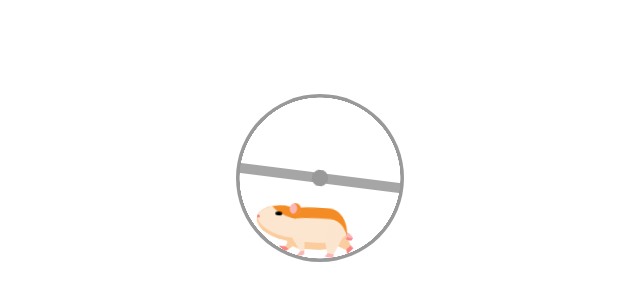
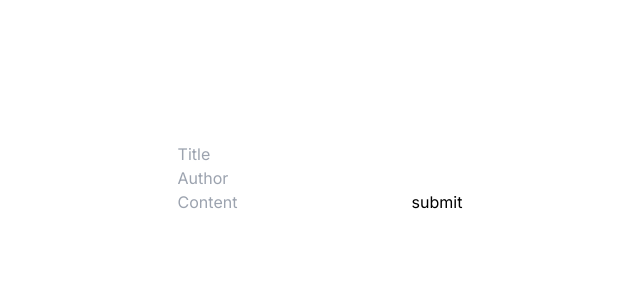
Before and after one commit to PhanTinh101201/next-page, a Next.js app: page / in a window 1280 px wide. Shown: the part 222-522 px from the top of the page, without its empty margins (320-960 px from the left). Built offline with nearby package versions, Linux system fonts and the light colour scheme.

Commit message:
demo json server in vercel

```diff
--- a/src/app/layout.tsx
+++ b/src/app/layout.tsx
@@ -6,7 +6,7 @@ const inter = Inter({ subsets: ['latin'] })
 
 export const metadata: Metadata = {
   title: 'Coming Soon',
-  description: 'Generated by create next app',
+  description: '*',
 }
 
 export default function RootLayout({
--- a/src/app/page.tsx
+++ b/src/app/page.tsx
@@ -1,10 +1,42 @@
-import LoadingPage from "@/components/loading";
+"use client";
 import React from "react";
+import { useForm, SubmitHandler } from "react-hook-form";
+
+interface FormValues {
+  title: string;
+  author: string;
+  content: string;
+}
 
 const HomePage = () => {
+  const { register, handleSubmit } = useForm<FormValues>();
+
+  const onSubmit: SubmitHandler<FormValues> = (data) => {
+    fetch(`https://demo-fake-json.onrender.com/blogs`, {
+      method: "POST",
+      headers: {
+        Accept: "application/json, text/plain, */*",
+        "Content-Type": "application/json",
+      },
+      body: JSON.stringify(data),
+    })
+      .then((res) => res.json())
+      .then((res) => {
+        console.log(res);
+      });
+  };
+
   return (
     <div className="flex justify-center items-center h-[100vh]">
-      <LoadingPage />
+      <form onSubmit={handleSubmit(onSubmit)}>
+        <input {...register("title")} type="text" placeholder="Title" />
+        <br />
+        <input {...register("author")} type="text" placeholder="Author" />
+        <br />
+        <input {...register("content")} type="text" placeholder="Content" />
+
+        <button type="submit">submit</button>
+      </form>
     </div>
   );
 };
--- a/src/components/loading/index.tsx
+++ b/src/components/loading/index.tsx
@@ -3,28 +3,7 @@ import "../../styles/styles.css";
 
 const LoadingPage = () => {
   return (
-    <div
-      aria-label="Orange and tan hamster running in a metal wheel"
-      role="img"
-      className="wheel-and-hamster"
-    >
-      <div className="wheel"></div>
-      <div className="hamster">
-        <div className="hamster__body">
-          <div className="hamster__head">
-            <div className="hamster__ear"></div>
-            <div className="hamster__eye"></div>
-            <div className="hamster__nose"></div>
-          </div>
-          <div className="hamster__limb hamster__limb--fr"></div>
-          <div className="hamster__limb hamster__limb--fl"></div>
-          <div className="hamster__limb hamster__limb--br"></div>
-          <div className="hamster__limb hamster__limb--bl"></div>
-          <div className="hamster__tail"></div>
-        </div>
-      </div>
-      <div className="spoke"></div>
-    </div>
+    <div className="loader"/>
   );
 };
 
--- a/src/styles/styles.css
+++ b/src/styles/styles.css
@@ -2,275 +2,83 @@
 @tailwind components;
 @tailwind utilities;
 
-.wheel-and-hamster {
-    --dur: 1s;
-    position: relative;
-    width: 12em;
-    height: 12em;
-    font-size: 14px;
+.loader {
+  animation: rotate 1s infinite;
+  height: 50px;
+  width: 50px;
 }
 
-  .wheel,
-  .hamster,
-  .hamster div,
-  .spoke {
-    position: absolute;
+.loader:before,
+.loader:after {
+  border-radius: 50%;
+  content: '';
+  display: block;
+  height: 20px;
+  width: 20px;
 }
 
-  .wheel,
-  .spoke {
-    border-radius: 50%;
-    top: 0;
-    left: 0;
-    width: 100%;
-    height: 100%;
+.loader:before {
+  animation: ball1 1s infinite;
+  background-color: #cb2025;
+  box-shadow: 30px 0 0 #f8b334;
+  margin-bottom: 10px;
 }
 
-  .wheel {
-    background: radial-gradient(100% 100% at center,hsla(0,0%,60%,0) 47.8%,hsl(0,0%,60%) 48%);
-    z-index: 2;
+.loader:after {
+  animation: ball2 1s infinite;
+  background-color: #00a096;
+  box-shadow: 30px 0 0 #97bf0d;
 }
 
-  .hamster {
-    animation: hamster var(--dur) ease-in-out infinite;
-    top: 50%;
-    left: calc(50% - 3.5em);
-    width: 7em;
-    height: 3.75em;
-    transform: rotate(4deg) translate(-0.8em,1.85em);
-    transform-origin: 50% 0;
-    z-index: 1;
-  }
-
-  .hamster__head {
-    animation: hamsterHead var(--dur) ease-in-out infinite;
-    background: hsl(30,90%,55%);
-    border-radius: 70% 30% 0 100% / 40% 25% 25% 60%;
-    box-shadow: 0 -0.25em 0 hsl(30,90%,80%) inset,
-          0.75em -1.55em 0 hsl(30,90%,90%) inset;
-    top: 0;
-    left: -2em;
-    width: 2.75em;
-    height: 2.5em;
-    transform-origin: 100% 50%;
-  }
-
-  .hamster__ear {
-    animation: hamsterEar var(--dur) ease-in-out infinite;
-    background: hsl(0,90%,85%);
-    border-radius: 50%;
-    box-shadow: -0.25em 0 hsl(30,90%,55%) inset;
-    top: -0.25em;
-    right: -0.25em;
-    width: 0.75em;
-    height: 0.75em;
-    transform-origin: 50% 75%;
-  }
-
-  .hamster__eye {
-    animation: hamsterEye var(--dur) linear infinite;
-    background-color: hsl(0,0%,0%);
-    border-radius: 50%;
-    top: 0.375em;
-    left: 1.25em;
-    width: 0.5em;
-    height: 0.5em;
-  }
-
-  .hamster__nose {
-    background: hsl(0,90%,75%);
-    border-radius: 35% 65% 85% 15% / 70% 50% 50% 30%;
-    top: 0.75em;
-    left: 0;
-    width: 0.2em;
-    height: 0.25em;
-  }
-
-  .hamster__body {
-    animation: hamsterBody var(--dur) ease-in-out infinite;
-    background: hsl(30,90%,90%);
-    border-radius: 50% 30% 50% 30% / 15% 60% 40% 40%;
-    box-shadow: 0.1em 0.75em 0 hsl(30,90%,55%) inset,
-          0.15em -0.5em 0 hsl(30,90%,80%) inset;
-    top: 0.25em;
-    left: 2em;
-    width: 4.5em;
-    height: 3em;
-    transform-origin: 17% 50%;
-    transform-style: preserve-3d;
-  }
-
-  .hamster__limb--fr,
-  .hamster__limb--fl {
-    clip-path: polygon(0 0,100% 0,70% 80%,60% 100%,0% 100%,40% 80%);
-    top: 2em;
-    left: 0.5em;
-    width: 1em;
-    height: 1.5em;
-    transform-origin: 50% 0;
-  }
-
-  .hamster__limb--fr {
-    animation: hamsterFRLimb var(--dur) linear infinite;
-    background: linear-gradient(hsl(30,90%,80%) 80%,hsl(0,90%,75%) 80%);
-    transform: rotate(15deg) translateZ(-1px);
-  }
-
-  .hamster__limb--fl {
-    animation: hamsterFLLimb var(--dur) linear infinite;
-    background: linear-gradient(hsl(30,90%,90%) 80%,hsl(0,90%,85%) 80%);
-    transform: rotate(15deg);
-  }
-
-  .hamster__limb--br,
-  .hamster__limb--bl {
-    border-radius: 0.75em 0.75em 0 0;
-    clip-path: polygon(0 0,100% 0,100% 30%,70% 90%,70% 100%,30% 100%,40% 90%,0% 30%);
-    top: 1em;
-    left: 2.8em;
-    width: 1.5em;
-    height: 2.5em;
-    transform-origin: 50% 30%;
-  }
-
-  .hamster__limb--br {
-    animation: hamsterBRLimb var(--dur) linear infinite;
-    background: linear-gradient(hsl(30,90%,80%) 90%,hsl(0,90%,75%) 90%);
-    transform: rotate(-25deg) translateZ(-1px);
-  }
-
-  .hamster__limb--bl {
-    animation: hamsterBLLimb var(--dur) linear infinite;
-    background: linear-gradient(hsl(30,90%,90%) 90%,hsl(0,90%,85%) 90%);
-    transform: rotate(-25deg);
-  }
-
-  .hamster__tail {
-    animation: hamsterTail var(--dur) linear infinite;
-    background: hsl(0,90%,85%);
-    border-radius: 0.25em 50% 50% 0.25em;
-    box-shadow: 0 -0.2em 0 hsl(0,90%,75%) inset;
-    top: 1.5em;
-    right: -0.5em;
-    width: 1em;
-    height: 0.5em;
-    transform: rotate(30deg) translateZ(-1px);
-    transform-origin: 0.25em 0.25em;
-  }
-
-  .spoke {
-    animation: spoke var(--dur) linear infinite;
-    background: radial-gradient(100% 100% at center,hsl(0,0%,60%) 4.8%,hsla(0,0%,60%,0) 5%),
-          linear-gradient(hsla(0,0%,55%,0) 46.9%,hsl(0,0%,65%) 47% 52.9%,hsla(0,0%,65%,0) 53%) 50% 50% / 99% 99% no-repeat;
-  }
-
-  /* Animations */
-  @keyframes hamster {
-    from, to {
-      transform: rotate(4deg) translate(-0.8em,1.85em);
+@keyframes rotate {
+  0% {
+    -webkit-transform: rotate(0deg) scale(0.8);
+    -moz-transform: rotate(0deg) scale(0.8);
   }
 
   50% {
-      transform: rotate(0) translate(-0.8em,1.85em);
+    -webkit-transform: rotate(360deg) scale(1.2);
+    -moz-transform: rotate(360deg) scale(1.2);
+  }
+
+  100% {
+    -webkit-transform: rotate(720deg) scale(0.8);
+    -moz-transform: rotate(720deg) scale(0.8);
   }
 }
 
-  @keyframes hamsterHead {
-    from, 25%, 50%, 75%, to {
-      transform: rotate(0);
+@keyframes ball1 {
+  0% {
+    box-shadow: 30px 0 0 #f8b334;
   }
 
-    12.5%, 37.5%, 62.5%, 87.5% {
-      transform: rotate(8deg);
+  50% {
+    box-shadow: 0 0 0 #f8b334;
+    margin-bottom: 0;
+    -webkit-transform: translate(15px,15px);
+    -moz-transform: translate(15px, 15px);
+  }
+
+  100% {
+    box-shadow: 30px 0 0 #f8b334;
+    margin-bottom: 10px;
   }
 }
 
-  @keyframes hamsterEye {
-    from, 90%, to {
-      transform: scaleY(1);
+@keyframes ball2 {
+  0% {
+    box-shadow: 30px 0 0 #97bf0d;
   }
 
-    95% {
-      transform: scaleY(0);
+  50% {
+    box-shadow: 0 0 0 #97bf0d;
+    margin-top: -20px;
+    -webkit-transform: translate(15px,15px);
+    -moz-transform: translate(15px, 15px);
+  }
+
+  100% {
+    box-shadow: 30px 0 0 #97bf0d;
+    margin-top: 0;
   }
 }
-
-  @keyframes hamsterEar {
-    from, 25%, 50%, 75%, to {
-      transform: rotate(0);
-    }
-
-    12.5%, 37.5%, 62.5%, 87.5% {
-      transform: rotate(12deg);
-    }
-  }
-
-  @keyframes hamsterBody {
-    from, 25%, 50%, 75%, to {
-      transform: rotate(0);
-    }
-
-    12.5%, 37.5%, 62.5%, 87.5% {
-      transform: rotate(-2deg);
-    }
-  }
-
-  @keyframes hamsterFRLimb {
-    from, 25%, 50%, 75%, to {
-      transform: rotate(50deg) translateZ(-1px);
-    }
-
-    12.5%, 37.5%, 62.5%, 87.5% {
-      transform: rotate(-30deg) translateZ(-1px);
-    }
-  }
-
-  @keyframes hamsterFLLimb {
-    from, 25%, 50%, 75%, to {
-      transform: rotate(-30deg);
-    }
-
-    12.5%, 37.5%, 62.5%, 87.5% {
-      transform: rotate(50deg);
-    }
-  }
-
-  @keyframes hamsterBRLimb {
-    from, 25%, 50%, 75%, to {
-      transform: rotate(-60deg) translateZ(-1px);
-    }
-
-    12.5%, 37.5%, 62.5%, 87.5% {
-      transform: rotate(20deg) translateZ(-1px);
-    }
-  }
-
-  @keyframes hamsterBLLimb {
-    from, 25%, 50%, 75%, to {
-      transform: rotate(20deg);
-    }
-
-    12.5%, 37.5%, 62.5%, 87.5% {
-      transform: rotate(-60deg);
-    }
-  }
-
-  @keyframes hamsterTail {
-    from, 25%, 50%, 75%, to {
-      transform: rotate(30deg) translateZ(-1px);
-    }
-
-    12.5%, 37.5%, 62.5%, 87.5% {
-      transform: rotate(10deg) translateZ(-1px);
-    }
-  }
-
-  @keyframes spoke {
-    from {
-      transform: rotate(0);
-    }
-
-    to {
-      transform: rotate(-1turn);
-    }
-  }
```
Also changed, not shown: package.json (+5 -4 lines), 1 other file (tests, documents, lock files or other folders). Lines whose indentation alone changed are shown as unchanged.
